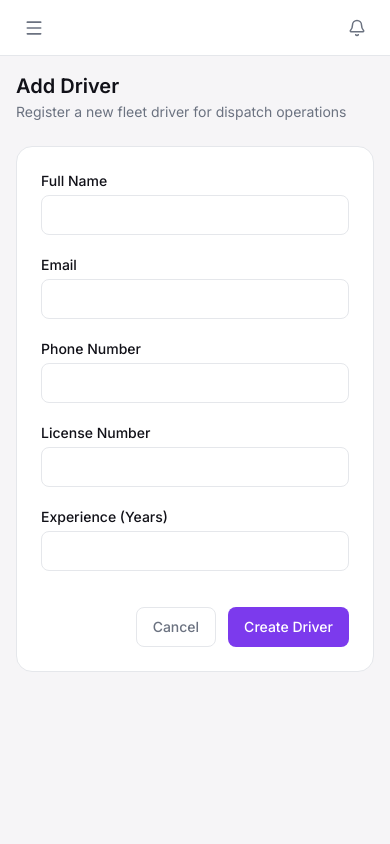
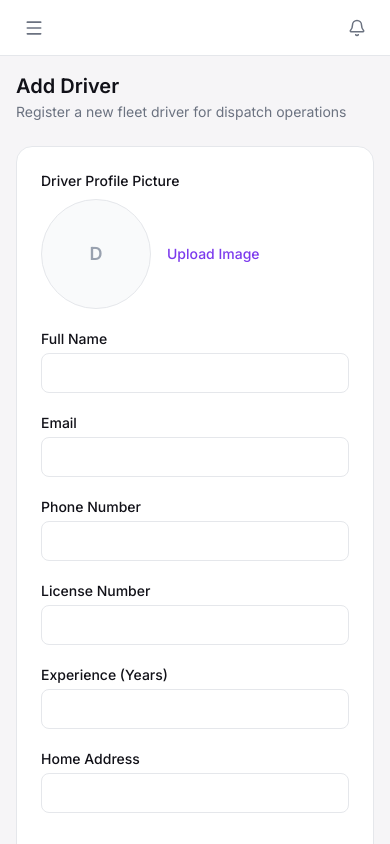
Before and after one commit to nubiavilleltd/portland-gas-ops, a Next.js app in the folder frontend/: page /fleet/drivers/new in a window 390 px wide. Built offline with nearby package versions, Linux system fonts and the light colour scheme; no server answers.

Commit message:
add profile pic to driver setup

```diff
--- a/frontend/app/(app)/fleet/drivers/[id]/edit/page.tsx
+++ b/frontend/app/(app)/fleet/drivers/[id]/edit/page.tsx
@@ -8,6 +8,7 @@ import PageHeader from "@/components/ui/PageHeader";
 import Button from "@/components/ui/Button";
 
 import FormInput from "@/components/forms/FormInput";
+import ProfilePicUpload from "@/components/forms/ProfilePicUpload";
 
 import { getDriverById } from "@/lib/modules/fleet/selectors/drivers.selectors";
 import { drivers } from "@/lib/modules/fleet/mock/drivers.mock";
@@ -29,6 +30,9 @@ export default function EditDriverPage() {
     status: "available",
   });
 
+  // 👇 NEW: profile picture state (NO REWORK, just extension)
+  const [profilePic, setProfilePic] = useState<File | null>(null);
+
   const [loading, setLoading] = useState(false);
 
   /* --------------------------------------------
@@ -45,6 +49,9 @@ export default function EditDriverPage() {
       experience_years: String(existingDriver.experience_years || ""),
       status: existingDriver.status || "available",
     });
+
+    // no file hydration (correct behavior for File-based upload)
+    setProfilePic(null);
   }, [existingDriver]);
 
   function handleChange(e: React.ChangeEvent<HTMLInputElement>) {
@@ -68,7 +75,6 @@ export default function EditDriverPage() {
       return;
     }
 
-    // UPDATE MOCK STORE
     drivers[driverIndex] = {
       ...drivers[driverIndex],
 
@@ -78,6 +84,9 @@ export default function EditDriverPage() {
       license_number: form.license_number,
       experience_years: Number(form.experience_years),
       status: form.status as any,
+
+      // 👇 placeholder for backend upload integration later
+      // profile_image: profilePic ? URL.createObjectURL(profilePic) : drivers[driverIndex].profile_image,
     };
 
     console.log("Driver updated:", drivers[driverIndex]);
@@ -104,6 +113,14 @@ export default function EditDriverPage() {
       />
 
       <div className="bg-white border border-brand-border rounded-2xl p-6">
+
+        {/* 👇 NEW PROFILE PIC FIELD */}
+        <div className="mb-6">
+          <ProfilePicUpload
+            value={profilePic}
+            onChange={setProfilePic}
+          />
+        </div>
 
         <form
           onSubmit={handleSubmit}
--- a/frontend/app/(app)/fleet/drivers/new/page.tsx
+++ b/frontend/app/(app)/fleet/drivers/new/page.tsx
@@ -8,6 +8,7 @@ import PageHeader from "@/components/ui/PageHeader";
 import Button from "@/components/ui/Button";
 
 import FormInput from "@/components/forms/FormInput";
+import ProfilePicUpload from "@/components/forms/ProfilePicUpload";
 
 import { drivers } from "@/lib/modules/fleet/mock/drivers.mock";
 import type { Driver } from "@/lib/modules/fleet/types/driver.types";
@@ -21,11 +22,15 @@ export default function AddDriverPage() {
     phone_number: "",
     license_number: "",
     experience_years: "",
+    address: "",
   });
 
+  const [profilePic, setProfilePic] = useState<File | null>(null);
   const [loading, setLoading] = useState(false);
 
-  function handleChange(e: React.ChangeEvent<HTMLInputElement>) {
+  function handleChange(
+    e: React.ChangeEvent<HTMLInputElement>
+  ) {
     setForm({
       ...form,
       [e.target.name]: e.target.value,
@@ -34,7 +39,6 @@ export default function AddDriverPage() {
 
   function handleSubmit(e: React.FormEvent) {
     e.preventDefault();
-
     setLoading(true);
 
     const newDriver: Driver = {
@@ -46,18 +50,24 @@ export default function AddDriverPage() {
       license_number: form.license_number,
       experience_years: Number(form.experience_years),
 
-      status: "available", // default fleet state
+      status: "available",
 
-      created_at: new Date().toISOString().split("T")[0],
-    };
+      created_at:
+        new Date().toISOString().split("T")[0],
 
-    // MOCK SAVE (replace later with API)
+      // optional future field (safe to ignore backend for now)
+      profile_image: profilePic
+        ? URL.createObjectURL(profilePic)
+        : undefined,
+
+      address: form.address,
+    } as Driver;
+
     drivers.push(newDriver);
 
     console.log("Driver created:", newDriver);
 
     setLoading(false);
-
     router.push("/fleet/drivers");
   }
 
@@ -73,6 +83,18 @@ export default function AddDriverPage() {
           onSubmit={handleSubmit}
           className="grid grid-cols-1 md:grid-cols-2 gap-5"
         >
+          {/* PROFILE PIC */}
+          <div className="md:col-span-2">
+            <ProfilePicUpload
+              value={profilePic}
+              onChange={setProfilePic}
+              shape="circle"
+              size={110}
+              fallback={form.full_name?.[0] ?? "D"}
+              label="Driver Profile Picture"
+            />
+          </div>
+
           <FormInput
             label="Full Name"
             name="full_name"
@@ -109,6 +131,14 @@ export default function AddDriverPage() {
             onChange={handleChange}
           />
 
+          {/* NEW FIELD */}
+          <FormInput
+            label="Home Address"
+            name="address"
+            value={form.address}
+            onChange={handleChange}
+          />
+
           <div className="md:col-span-2 flex justify-end gap-3 mt-4">
             <Button
               type="button"
--- /dev/null
+++ b/frontend/components/forms/ProfilePicUpload.tsx
@@ -0,0 +1,136 @@
+"use client";
+
+import { useRef, useState } from "react";
+import { Camera, X } from "lucide-react";
+import { cn } from "@/lib/utils";
+
+interface ProfilePicUploadProps {
+  value?: File | null;
+  onChange: (file: File | null) => void;
+
+  /** width/height of avatar */
+  size?: number;
+
+  /** circle | square | rounded */
+  shape?: "circle" | "square" | "rounded";
+
+  /** optional label */
+  label?: string;
+
+  /** allow custom class */
+  className?: string;
+
+  /** fallback initials */
+  fallback?: string;
+
+  disabled?: boolean;
+}
+
+export default function ProfilePicUpload({
+  value,
+  onChange,
+  size = 96,
+  shape = "circle",
+  label = "Profile Picture",
+  className,
+  fallback = "U",
+  disabled,
+}: ProfilePicUploadProps) {
+  const inputRef = useRef<HTMLInputElement>(null);
+  const [preview, setPreview] = useState<string | null>(
+    value ? URL.createObjectURL(value) : null
+  );
+
+  function handleFile(file: File | null) {
+    onChange(file);
+
+    if (file) {
+      const url = URL.createObjectURL(file);
+      setPreview(url);
+    } else {
+      setPreview(null);
+    }
+  }
+
+  const shapeClass =
+    shape === "circle"
+      ? "rounded-full"
+      : shape === "rounded"
+      ? "rounded-xl"
+      : "rounded-md";
+
+  return (
+    <div className={cn("flex flex-col gap-2", className)}>
+      {label && (
+        <p className="text-sm font-medium text-brand-text-primary">
+          {label}
+        </p>
+      )}
+
+      <div className="flex items-center gap-4">
+        {/* Avatar */}
+        <div
+          style={{ width: size, height: size }}
+          className={cn(
+            "relative flex items-center justify-center border border-brand-border bg-gray-50 overflow-hidden",
+            shapeClass
+          )}
+        >
+          {preview ? (
+            <img
+              src={preview}
+              alt="profile"
+              className="w-full h-full object-cover"
+            />
+          ) : (
+            <span className="text-lg font-semibold text-gray-400">
+              {fallback}
+            </span>
+          )}
+
+          {!disabled && (
+            <button
+              type="button"
+              onClick={() => inputRef.current?.click()}
+              className="absolute inset-0 flex items-center justify-center bg-black/0 hover:bg-black/40 text-white opacity-0 hover:opacity-100 transition"
+            >
+              <Camera size={18} />
+            </button>
+          )}
+        </div>
+
+        {/* Actions */}
+        <div className="flex flex-col gap-1">
+          <button
+            type="button"
+            onClick={() => inputRef.current?.click()}
+            className="text-sm text-brand-purple font-medium"
+            disabled={disabled}
+          >
+            Upload Image
+          </button>
+
+          {preview && (
+            <button
+              type="button"
+              onClick={() => handleFile(null)}
+              className="text-xs text-red-500 flex items-center gap-1"
+            >
+              <X size={12} /> Remove
+            </button>
+          )}
+        </div>
+
+        <input
+          ref={inputRef}
+          type="file"
+          accept="image/*"
+          className="hidden"
+          onChange={(e) =>
+            handleFile(e.target.files?.[0] ?? null)
+          }
+        />
+      </div>
+    </div>
+  );
+}
--- /dev/null
+++ b/frontend/components/ui/Avatar.tsx
@@ -0,0 +1,61 @@
+"use client";
+
+import { cn } from "@/lib/utils";
+
+interface AvatarProps {
+  src?: string | null;
+  name?: string;
+  size?: number;
+  shape?: "circle" | "square" | "rounded";
+  className?: string;
+}
+
+function getInitials(name?: string) {
+  if (!name) return "U";
+  return name
+    .split(" ")
+    .map((n) => n[0])
+    .slice(0, 2)
+    .join("")
+    .toUpperCase();
+}
+
+export default function Avatar({
+  src,
+  name,
+  size = 48,
+  shape = "circle",
+  className,
+}: AvatarProps) {
+  const initials = getInitials(name);
+
+  const shapeClass =
+    shape === "circle"
+      ? "rounded-full"
+      : shape === "rounded"
+      ? "rounded-xl"
+      : "rounded-md";
+
+  return (
+    <div
+      style={{ width: size, height: size }}
+      className={cn(
+        "relative flex items-center justify-center bg-gray-100 border border-brand-border overflow-hidden",
+        shapeClass,
+        className
+      )}
+    >
+      {src ? (
+        <img
+          src={src}
+          alt={name || "avatar"}
+          className="w-full h-full object-cover"
+        />
+      ) : (
+        <span className="text-sm font-semibold text-gray-500">
+          {initials}
+        </span>
+      )}
+    </div>
+  );
+}
```
Also changed, not shown: frontend/app/(app)/fleet/drivers/[id]/page.tsx (+19 -49 lines).
